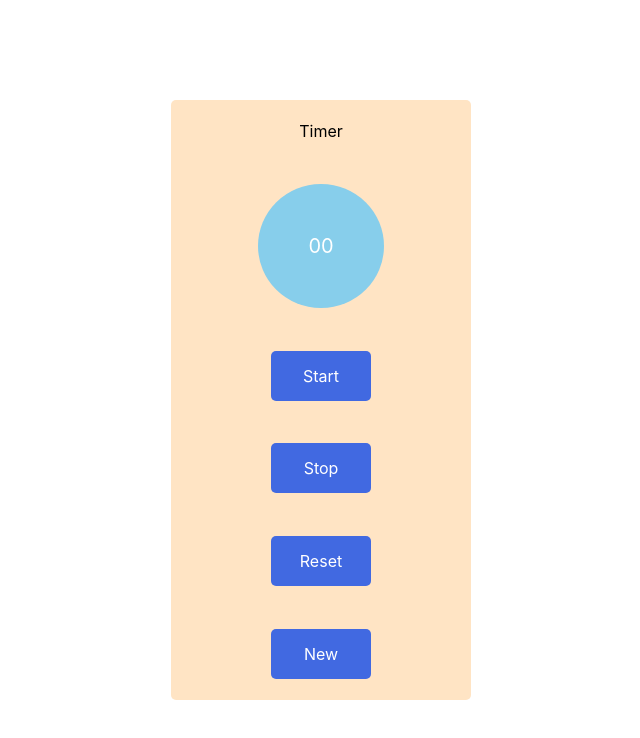
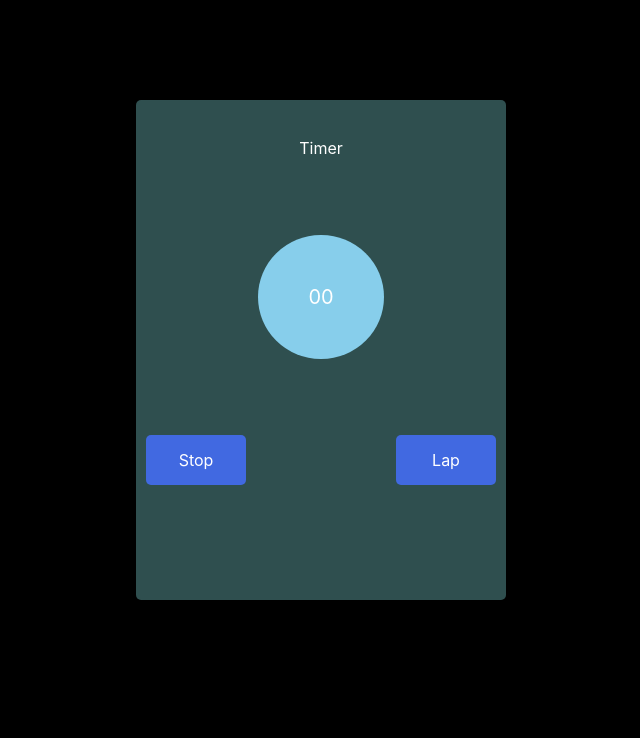
Before and after one commit to Stanislav771100/TestTimer, a React (Create React App) app: page / in a window 1280 px wide. Shown: the top 738 px of the page, without its empty margins (319-959 px from the left). Built offline with nearby package versions, Linux system fonts and the light colour scheme.

Commit message:
fix timer

```diff
--- a/src/App.css
+++ b/src/App.css
@@ -1,38 +1,9 @@
+body {
+  background-color: black;
+
+}
+
 .App {
   text-align: center;
+  background-color: black;
 }
-
-.App-logo {
-  height: 40vmin;
-  pointer-events: none;
-}
-
-@media (prefers-reduced-motion: no-preference) {
-  .App-logo {
-    animation: App-logo-spin infinite 20s linear;
-  }
-}
-
-.App-header {
-  background-color: #282c34;
-  min-height: 100vh;
-  display: flex;
-  flex-direction: column;
-  align-items: center;
-  justify-content: center;
-  font-size: calc(10px + 2vmin);
-  color: white;
-}
-
-.App-link {
-  color: #61dafb;
-}
-
-@keyframes App-logo-spin {
-  from {
-    transform: rotate(0deg);
-  }
-  to {
-    transform: rotate(360deg);
-  }
-}
--- a/src/components/Button/Button.jsx
+++ b/src/components/Button/Button.jsx
@@ -6,7 +6,7 @@ import './button.css';
 export const Button = ({value, onPress}) => {
 
     return (
-        <div onClick={() => onPress()} className="button-container">
+        <div onClick={() => onPress()} className="button">
             <p>{value}</p>
         </div>
     )
--- a/src/components/Button/button.css
+++ b/src/components/Button/button.css
@@ -1,4 +1,4 @@
-.button-container {
+.button {
     width: 100px;
     height: 50px;
     background-color: royalblue;
--- a/src/components/TimerWrapper/TimerWrapper.jsx
+++ b/src/components/TimerWrapper/TimerWrapper.jsx
@@ -1,4 +1,4 @@
-import React, { useState, useEffect, useCallback } from 'react'
+import React, { useState, useEffect } from 'react'
 import { useTimerService } from '../../services/timerService';
 import { Button } from '../Button/Button';
 import { Timer } from '../Timer/Timer';
@@ -10,12 +10,19 @@ export const TimerWrapper = () => {
 
 
     const [time, setTime] = useState(0);
+    const [showStart, setShowStart] = useState(true)
 
-    const [newTimer, resetTimer, stopTimer, syncItUp, startTimer, channel] = useTimerService(time, setTime);
 
+    const [newTimer, resetTimer, stopTimer, syncItUp, startTimer, channel, timeArray] = useTimerService(time, setTime, setShowStart);
 
 
     useEffect(() => {
+        localStorage.setItem('currentTime', JSON.stringify(timeArray))
+    }, [timeArray])
+
+    useEffect(() => {
+        // setTimeArray(JSON.parse(window.localStorage.getItem('currentTime')))
+        setShowStart(localStorage.getItem('stopTick') ? true : false)
         channel.onmessage = ev => {
             console.log(ev);
             if (ev.data === 'reset') {
@@ -29,23 +36,41 @@ export const TimerWrapper = () => {
         return () => {
             channel.close();
         };
-    }, [channel, startTimer]);
+    }, [channel, startTimer, showStart]);
 
 
-    const currentTime = window.localStorage.getItem('currentTime')
+    const currentTime = JSON.parse(window.localStorage.getItem('currentTime'))
+
 
 
     return (
         <div className="timer-container">
             <span>Timer</span>
-            {currentTime &&
-                <Timer color={'red'} seconds={currentTime} />
+            <Timer seconds={time} setSeconds={setTime} />
+            {showStart ?
+                <div className="button-container">
+                    <Button value={'Start'} onPress={syncItUp} />
+                    <Button value={'Reset'} onPress={resetTimer} />
+                </div>
+                :
+                <div className="button-container">
+
+                    <Button value={'Stop'} onPress={stopTimer} />
+                    <Button value={'Lap'} onPress={newTimer} />
+                </div>
             }
-            <Timer seconds={time} setSeconds={setTime} />
-            <Button value={'Start'} onPress={syncItUp} />
-            <Button value={'Stop'} onPress={stopTimer} />
-            <Button value={'Reset'} onPress={resetTimer} />
-            <Button value={'New'} onPress={newTimer} />
+
+            <div className="result-timer">
+                {currentTime && currentTime.map((time, index) => index !== 0 && (
+                    <div key={time + index} className='time-list'>
+                        <p className='time-text'>{`Lap ${index}`}</p>
+                        <p className='time-text'>{time}</p>
+                    </div>
+                )
+                )
+
+                }
+            </div>
         </div>
     )
 }
--- a/src/components/TimerWrapper/timerWrapper.css
+++ b/src/components/TimerWrapper/timerWrapper.css
@@ -1,11 +1,48 @@
 .timer-container {
-    width: 300px;
-    height: 600px;
+    width: 350px;
+    min-height: 500px;
     margin: 100px auto;
-    background-color: bisque;
+    background-color: darkslategrey;
     border-radius: 5px;
     display: flex;
     flex-direction: column;
     justify-content: space-around;
     align-items: center;
+    color: white;
+    padding-left: 10px;
+    padding-right: 10px;
+
 }
+.time-list {
+    border-top: 1px solid gray;
+    border-bottom: 1px solid gray;
+    width: 100%;
+    height: 20px;
+    display: flex;
+    justify-content: space-between;
+    align-items: center;
+    padding-left: 10px;
+    padding-right: 10px;
+
+}
+.time-list p {
+    margin: 0;
+}
+.result-timer {
+    width: 100%;
+    background-color: darkslategrey;
+    display: flex;
+    flex-direction: column;
+    align-items: center;
+    color: white;
+    padding-left: 10px;
+    padding-right: 10px;
+}
+.button-container {
+    width: 100%;
+    display: flex;
+    justify-content: space-between;
+    align-items: center;
+    padding-left: 10px;
+    padding-right: 10px;
+}
--- a/src/services/timerService.jsx
+++ b/src/services/timerService.jsx
@@ -1,49 +1,63 @@
-import React, { useCallback } from 'react'
+import { useCallback, useState } from 'react'
 
 
-export const useTimerService = (time, setTime) => {
+export const useTimerService = (time, setTime, setShowStart) => {
+
+
+    const [timeArray, setTimeArray] = useState([time])
+
+    const { localStorage } = window
+
 
     const channel = new BroadcastChannel("timer")
 
+    console.log(JSON.parse(window.localStorage.getItem('currentTime')))
+
 
     const startTimer = useCallback(delay => {
-        window.localStorage.clear('currentTime')
 
         const interval = setInterval(() => {
-            if (window.localStorage.getItem('stopTick')) {
+            if (localStorage.getItem('stopTick')) {
                 channel.close()
                 clearInterval(interval)
                 return
             }
             setTime(time => time + 1);
         }, 1000);
-    }, [channel]);
+    }, [channel, setTime]);
 
 
     const syncItUp = () => {
         const timeNow = new Date().getTime();
-        window.localStorage.clear('stopTick')
+        localStorage.clear('stopTick')
         channel.postMessage(timeNow);
         startTimer(1000);
     };
 
 
     const stopTimer = () => {
-        window.localStorage.setItem('stopTick', true)
+        localStorage.setItem('stopTick', true)
+        setShowStart(true)
     }
 
     const resetTimer = () => {
         setTime(0)
+        setTimeArray([])
+        localStorage.clear('currentTime')
         channel.postMessage('reset')
+        stopTimer()
     }
 
     const newTimer = () => {
-        window.localStorage.setItem('currentTime', time)
-        stopTimer()
-        resetTimer()
+        const storageTimeArr = JSON.parse(window.localStorage.getItem('currentTime'))
+        console.log(storageTimeArr)
+        console.log(timeArray);
+
+        setTimeArray([...timeArray, time])
+        console.log(timeArray)
     }
 
-    return [newTimer, resetTimer, stopTimer, syncItUp, startTimer, channel]
+    return [newTimer, resetTimer, stopTimer, syncItUp, startTimer, channel, timeArray]
 
 
 }
```
